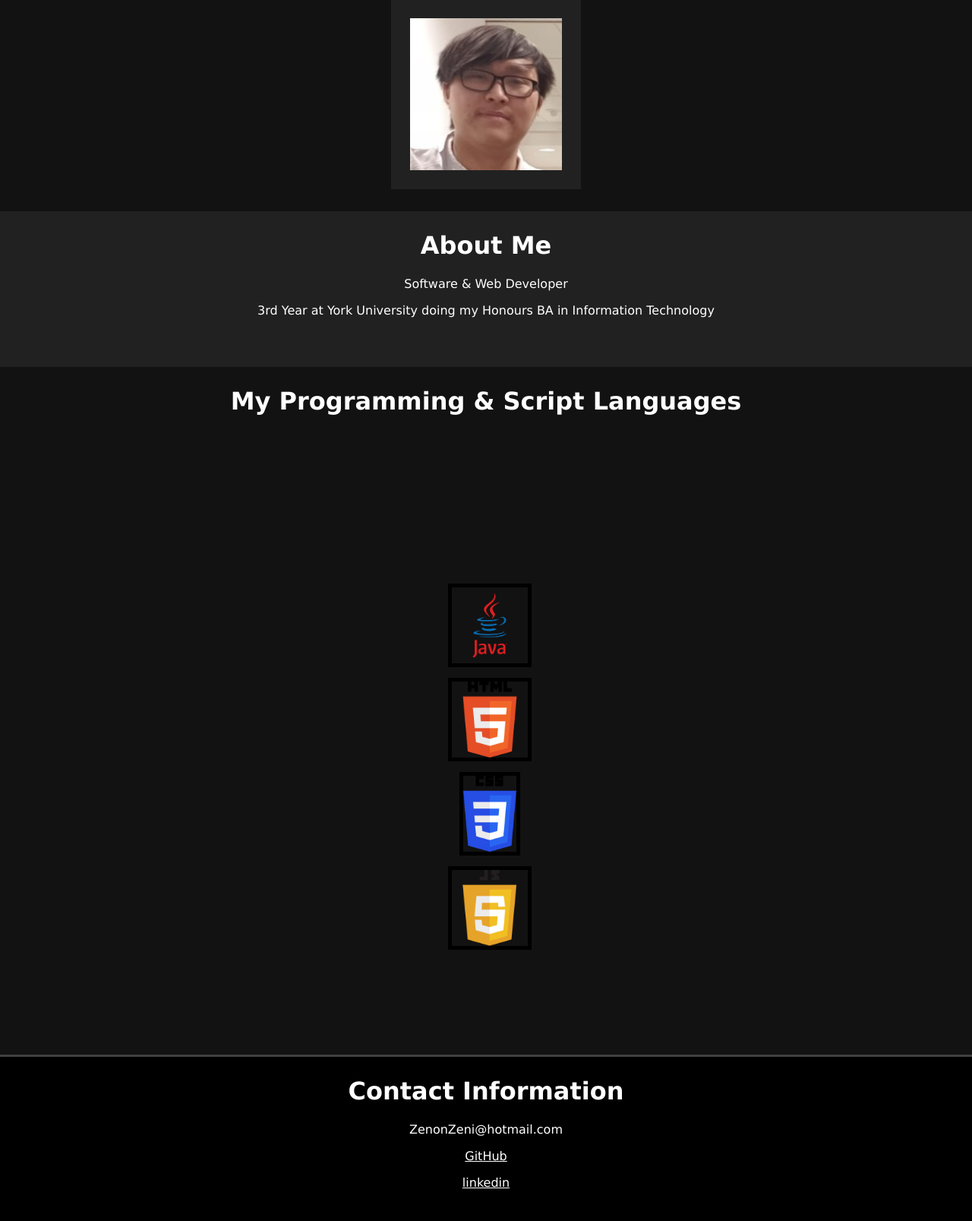
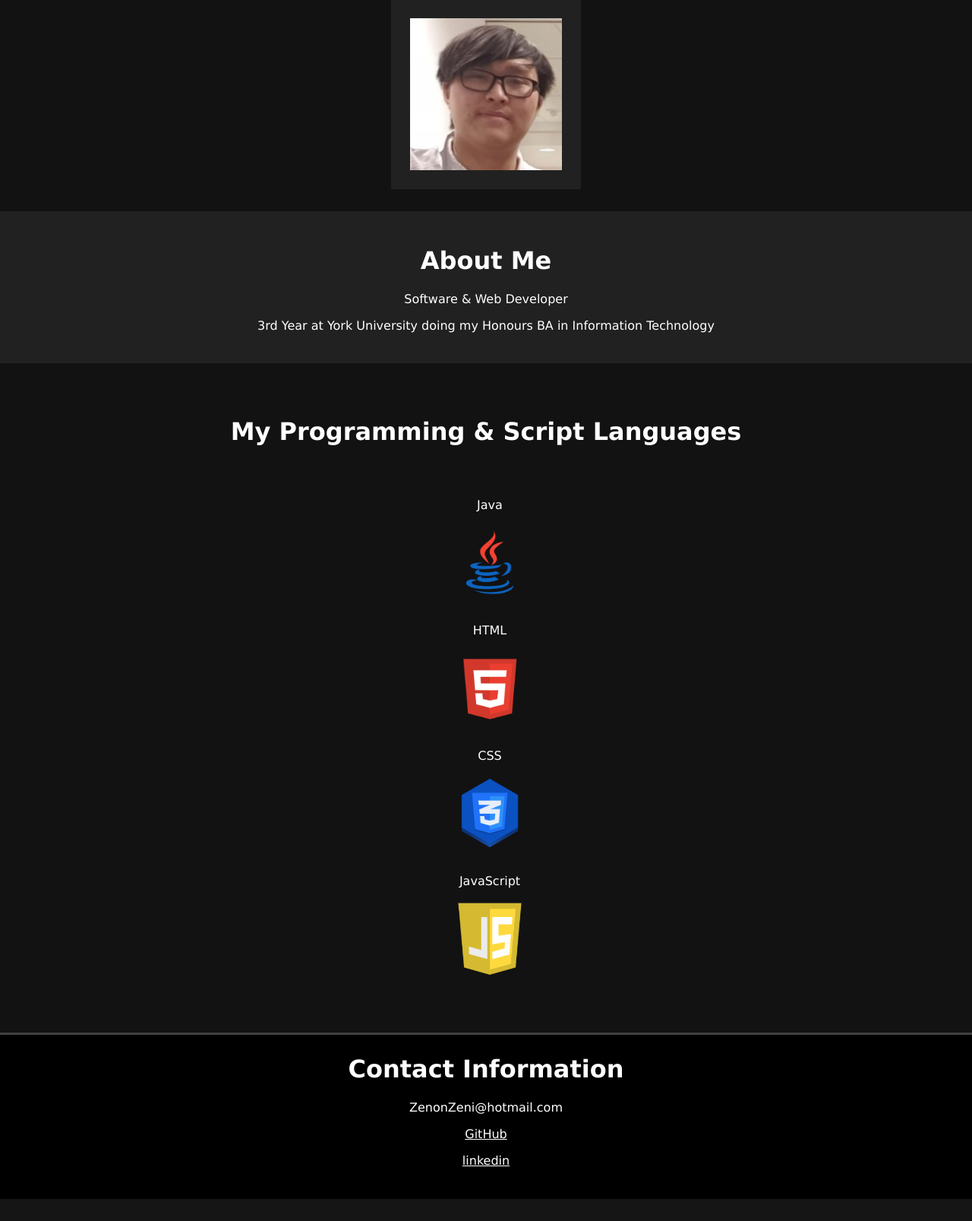
Before and after one commit to ZenonZeni/My-Personal-Website, a PHP site: page /Home.html in a window 1280 px wide. Shown: the part 166-1773 px from the top of the page at 76% size. After the commit the page ends 1744 px from the top, so only its background shows below. Run offline with PHP 8.4, Linux system fonts and the light colour scheme.

Commit message:
Css changes and image changes

```diff
--- a/Css/default.css
+++ b/Css/default.css
@@ -82,14 +82,15 @@ a:link{
 }
 
 .Containertype2{
-  padding-top: 5px;
-  padding-bottom: 100px;
+  padding-top: 25px;
+  padding-bottom: 75px;
   height: 100px;
   max-width: 100%;
   background-color: #212121;
 }
 
 .Containertype3{
+  padding-top: 50px;
   padding-bottom: 50px;
   max-width: 100%;
   background-color:#121212;
@@ -122,7 +123,6 @@ a:link{
   width: auto;
   height: 100px;
   max-width: 100%;
-  border: 5px solid black;
 }
 
 .textFont{
@@ -150,9 +150,10 @@ a:link{
     float: left;
     padding: 5px;
   }
+
   .rowContainer{
     padding-right: 50px;
-    padding-bottom: 525px;
+    padding-bottom: 625px;
     padding-left: 50px;
     max-width: 100%;
     background-color:#121212;
@@ -175,8 +176,8 @@ a:link{
   }
 
   .Containertype3{
-    padding-top: 5px;
-    padding-bottom: 175px;
+    padding-top: 25px;
+    padding-bottom: 225px;
     height: 100px;
     max-width: 100%;
   }
--- a/Home.html
+++ b/Home.html
@@ -27,21 +27,25 @@
 				<p>Software & Web Developer</p>
 				<p>3rd Year at York University doing my Honours BA in Information Technology</p>
 			</div>
-			<div class="Containertype3">
+			<div class="Containertype1">
 				<h1> My Programming & Script Languages </h1>
 			</div>
 			<div class="rowContainer">
 					<div class="columns">
+							<p> Java </p>
 							<img src="Images/java.png" alt="Java"  class="image2">
 					</div>
 					<div class="columns">
-							<img src="Images/pngegg.png" alt="HTML"  class="image2">
+							<p> HTML </p>
+							<img src="Images/html.png" alt="HTML"  class="image2">
 					</div>
 					<div class="columns">
-							<img src="Images/css2.png" alt="CSS" class="image2">
+							<p> CSS </p>
+							<img src="Images/css.png" alt="CSS" class="image2">
 					</div>
 					<div class="columns">
-							<img src="Images/javascript.png" alt="JavaScript" class="image2">
+							<p> JavaScript </p>
+							<img src="Images/js2.png" alt="JavaScript" class="image2">
 					</div>
 			</div>
 				<div class="bottomContainer">
--- a/Projects Page Personal Website.html
+++ b/Projects Page Personal Website.html
@@ -25,7 +25,7 @@
 			<div class="Containertype1">
 				<h1></h1>
 				<p></p>
-				<p>  </p>
+				<p></p>
 			</div>
 			<div class="rowContainer">
 					<div class="columns">
```
Also changed, not shown: Images/css2.png (deleted), Images/html.png (added), Images/java.png, Images/javascript.png (deleted), Images/js2.png (added), Images/pngegg.png (deleted).
